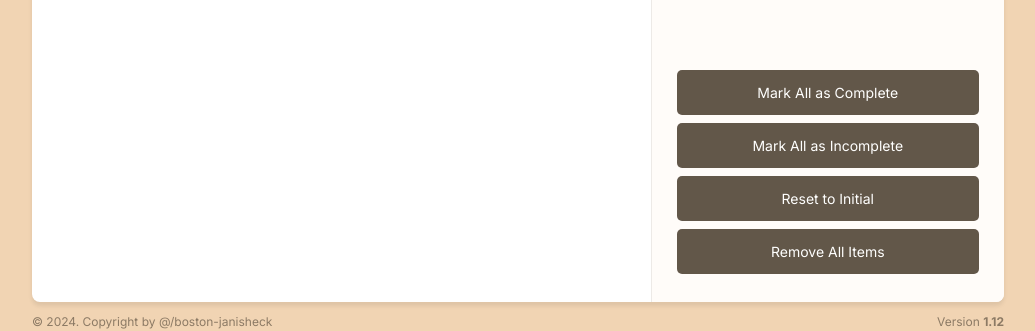
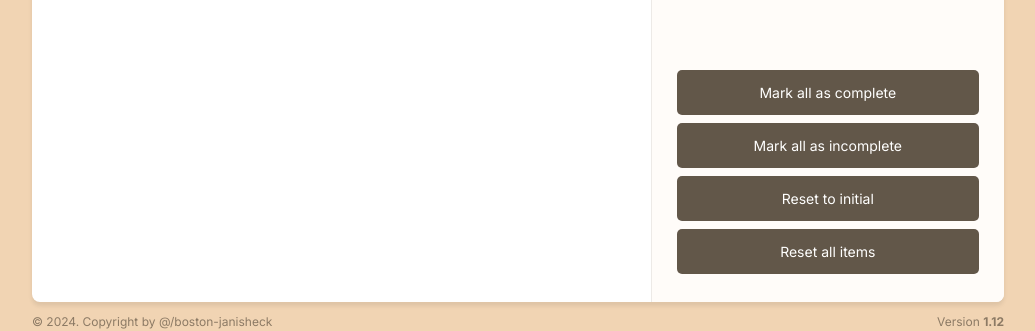
Before and after one commit to boston-janisheck/trekbag, a React (Vite) app: page / in a window 1280 px wide. Shown: the part 403-734 px from the top of the page, without its empty margins (122-1157 px from the left). Built offline with nearby package versions, Linux system fonts and the light colour scheme.

Commit message:
refactor + reset buttons working

```diff
--- a/src/components/AddItemForm.jsx
+++ b/src/components/AddItemForm.jsx
@@ -1,7 +1,7 @@
 import { useRef, useState } from "react";
 import Button from "./Button";
 
-const AddItemForm = ({ handleAddItem }) => {
+const AddItemForm = ({ onAddItem }) => {
   const [itemText, setItemText] = useState("");
   const inputRef = useRef();
 
@@ -15,7 +15,7 @@ const AddItemForm = ({ handleAddItem }) => {
       return;
     }
 
-    handleAddItem(itemText);
+    onAddItem(itemText);
     setItemText("");
   };
 
--- a/src/components/App.jsx
+++ b/src/components/App.jsx
@@ -20,13 +20,25 @@ function App() {
     setItems(newItems);
   };
 
+  const handleRemoveAllItems = () => {
+    setItems([]);
+  };
+
+  const handleResetToInitial = () => {
+    setItems(initialItems);
+  };
+
   return (
     <>
       <BackgroundHeading />
       <main>
         <Header />
         <ItemList items={items} />
-        <Sidebar handleAddItem={handleAddItem} />
+        <Sidebar
+          handleAddItem={handleAddItem}
+          handleRemoveAllItems={handleRemoveAllItems}
+          handleResetToInitial={handleResetToInitial}
+        />
       </main>
       <Footer />
     </>
--- a/src/components/Button.jsx
+++ b/src/components/Button.jsx
@@ -1,6 +1,9 @@
-const Button = ({ type, children }) => {
+const Button = ({ onClick, buttonType, children }) => {
   return (
-    <button className={`btn ${type === "secondary" ? "btn--secondary" : ""}`}>
+    <button
+      onClick={onClick}
+      className={`btn ${buttonType === "secondary" ? "btn--secondary" : ""}`}
+    >
       {children}
     </button>
   );
--- a/src/components/ButtonGroup.jsx
+++ b/src/components/ButtonGroup.jsx
@@ -1,16 +1,16 @@
-import { secondaryButtons } from "../lib/constants";
 import Button from "./Button";
 
-const ButtonGroup = () => {
+const ButtonGroup = ({ handleRemoveAllItems, handleResetToInitial }) => {
   return (
     <section className="button-group">
-      {secondaryButtons.map((text) => {
-        return (
-          <Button key={text} type="secondary">
-            {text}
-          </Button>
-        );
-      })}
+      <Button buttonType="secondary">Mark all as complete</Button>
+      <Button buttonType="secondary">Mark all as incomplete</Button>
+      <Button buttonType="secondary" onClick={handleResetToInitial}>
+        Reset to initial
+      </Button>
+      <Button buttonType="secondary" onClick={handleRemoveAllItems}>
+        Reset all items
+      </Button>
     </section>
   );
 };
--- a/src/components/Sidebar.jsx
+++ b/src/components/Sidebar.jsx
@@ -1,12 +1,19 @@
 import AddItemForm from "./AddItemForm";
 import ButtonGroup from "./ButtonGroup";
 
-const Sidebar = ({ handleAddItem }) => {
+const Sidebar = ({
+  handleAddItem,
+  handleRemoveAllItems,
+  handleResetToInitial,
+}) => {
   return (
     <div className="sidebar">
-      <AddItemForm handleAddItem={handleAddItem} />
+      <AddItemForm onAddItem={handleAddItem} />
 
-      <ButtonGroup />
+      <ButtonGroup
+        handleRemoveAllItems={handleRemoveAllItems}
+        handleResetToInitial={handleResetToInitial}
+      />
     </div>
   );
 };
--- a/src/lib/constants.js
+++ b/src/lib/constants.js
@@ -15,10 +15,3 @@ export const initialItems = [
     packed: false,
   },
 ];
-
-export const secondaryButtons = [
-  "Mark All as Complete",
-  "Mark All as Incomplete",
-  "Reset to Initial",
-  "Remove All Items",
-];
```
